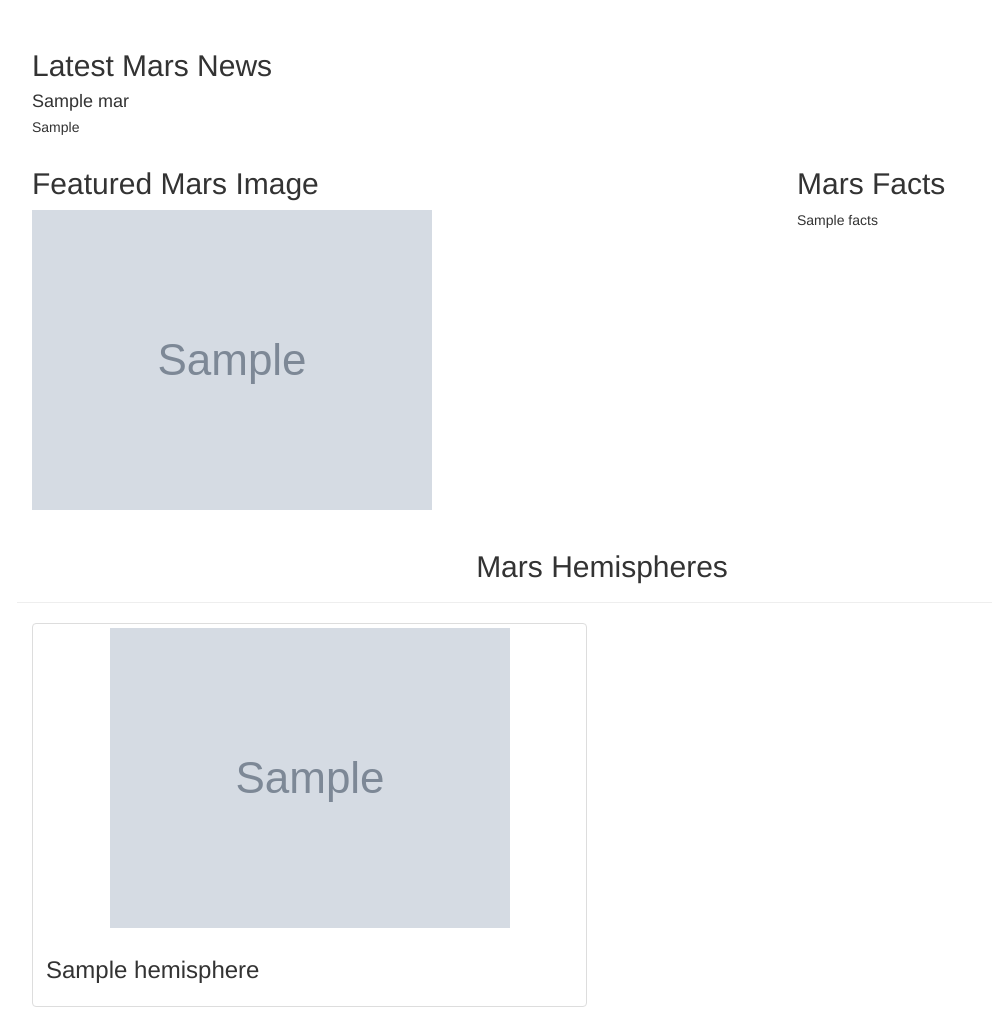
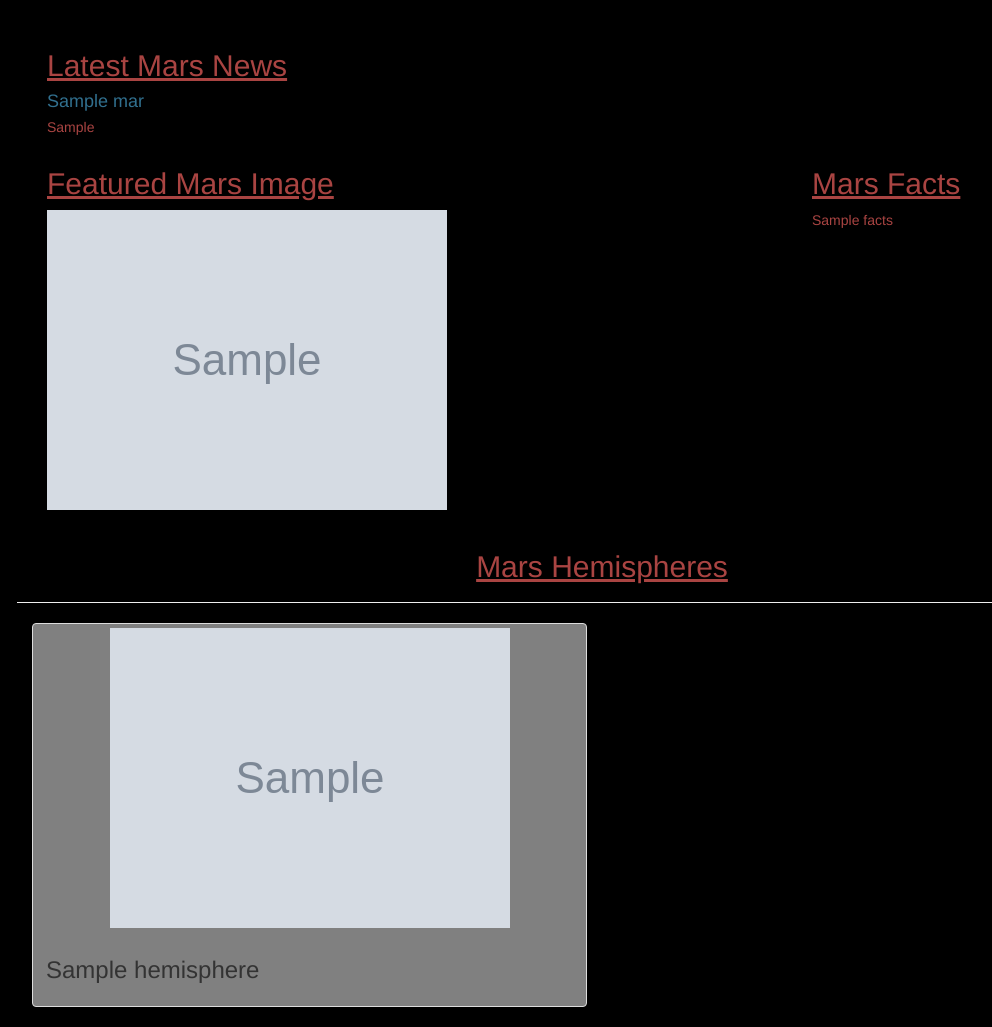
Before and after one commit to whitneylosinski/Mission-to-Mars, a Flask app: page / in a window 1280 px wide. Shown: the part 257-1284 px from the top of the page, without its empty margins (38-1030 px from the left). Run offline with Flask 2, Linux system fonts and the light colour scheme; grey boxes marked "Sample" are stand-in pictures; a database or web service that is not in the repository returns one stand-in record (values such as "Sample title"); some libraries are stand-ins or nearby versions.

Commit message:
Deliverable 2 complete

```diff
--- a/scraping.py
+++ b/scraping.py
@@ -17,7 +17,7 @@ def scrape_all():
       "news_paragraph": news_paragraph,
       "featured_image": featured_image(browser),
       "facts": mars_facts(),
-      "hemisphere": mars_hemispheres(browser),
+      "hemispheres": mars_hemispheres(browser),
       "last_modified": dt.datetime.now()
     }
 
--- a/templates/index.html
+++ b/templates/index.html
@@ -7,50 +7,54 @@
     <title>Mission to Mars</title>
     <link rel="stylesheet" href="https://maxcdn.bootstrapcdn.com/bootstrap/3.3.7/css/bootstrap.min.css">
   </head>
- <body>
+  <body class="text-danger" style="background-color: black;">
     <div class="container">
       <!-- Add Jumbotron to Header-->
-     <div class="jumbotron text-center" style="background-color:#fdb090">
+      <div class="jumbotron text-center" style="background-image: url(https://cdn.theatlantic.com/static/mt/assets/science/0831Pic.jpg)">
         <h1>Mission to Mars</h1>
         <!-- Add a button to activate scraping script -->
-       <p><a class="btn btn-info btn-lg" href="/scrape" role="button">Scrape New Data</a></p>
+        <p><a class="btn btn-lg btn-danger" href="/scrape" role="button">Scrape New Data</a></p>
       </div>
       <!-- Add section for Mars News -->
+      <div class="container">
         <div class="row" id="mars-news">
-       <div class="col-md-12">
+          <div class="col-lg-8 col-md-8 col-sm-12">
             <div class="media">
-           <div class="media-body">
-             <h2>Latest Mars News</h2>
-             <h4 class="media-heading">{{mars.news_title}}</h4>
+              <div class="media-body text-light">
+                <h2><u>Latest Mars News</u></h2>
+                <h4 class="media-heading text-info">{{mars.news_title}}</h4>
                 <p>{{mars.news_paragraph}}</p>
               </div>
             </div>
           </div>
         </div>
+      </div><!--Close Mars News container-->
       <!-- Section for Featured Image and Facts table -->
+      <div class="container">
         <div class="row" id="mars-featured-image">
-       <div class="col-md-8">
-         <h2>Featured Mars Image</h2>
+          <div class="col-lg-8 col-md-8 col-xs-12">
+            <h2><u>Featured Mars Image</u></h2>
             <img src="{{ mars.featured_image }}" class="img-responsive" alt="Responsive image">
           </div>
           <!-- Mars Facts -->
-       <div class="col-md-4">
+          <div class="col-lg-4 col-md-4 col-xs-12">
             <div class="row" id="mars-facts">
-           <table class='table table-striped'>
-             <h2>Mars Facts</h2>
+            <h2><u>Mars Facts</u></h2>
+              <table class="table table-bordered table-responsive-md table-striped">
                 {{ mars.facts | safe }}
               </table>
             </div>
           </div>
         </div>
+      </div><!--Close Mars Image and Facts container-->
       <!-- Section for Mars Hemispheres -->
       <div class="row" id="mars-hemispheres">
         <div class="page-header">
-         <h2 class="text-center">Mars Hemispheres</h2>
+          <h2 class="text-center"><u>Mars Hemispheres</u></h2>
         </div>
         {% for hemisphere in mars.hemispheres %}
-       <div class="col-md-6">
-         <div class="thumbnail">
+        <div class="col-lg-6 col-md-6 col-xs-6">
+          <div class="thumbnail" style="background-color: grey;">
             <img src="{{hemisphere.img_url | default('static/images/error.png', true)}}" alt="...">
             <div class="caption">
               <h3>{{hemisphere.title}}</h3>
@@ -59,6 +63,6 @@
         </div>
         {% endfor %}
       </div>
-   </div>
+    </div><!--Close main container-->
  </body>
 </html>
```
Lines whose indentation alone changed are shown as unchanged.
